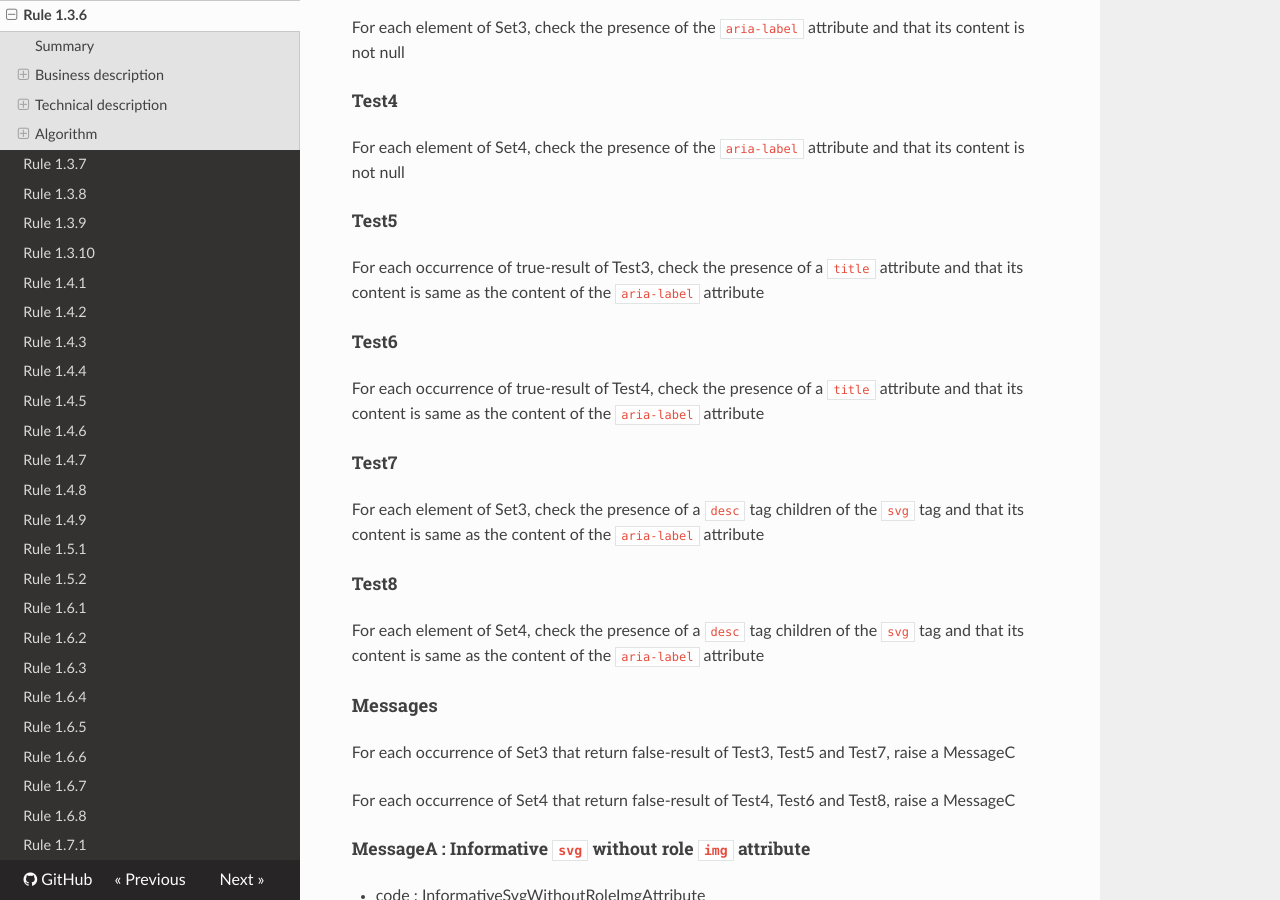
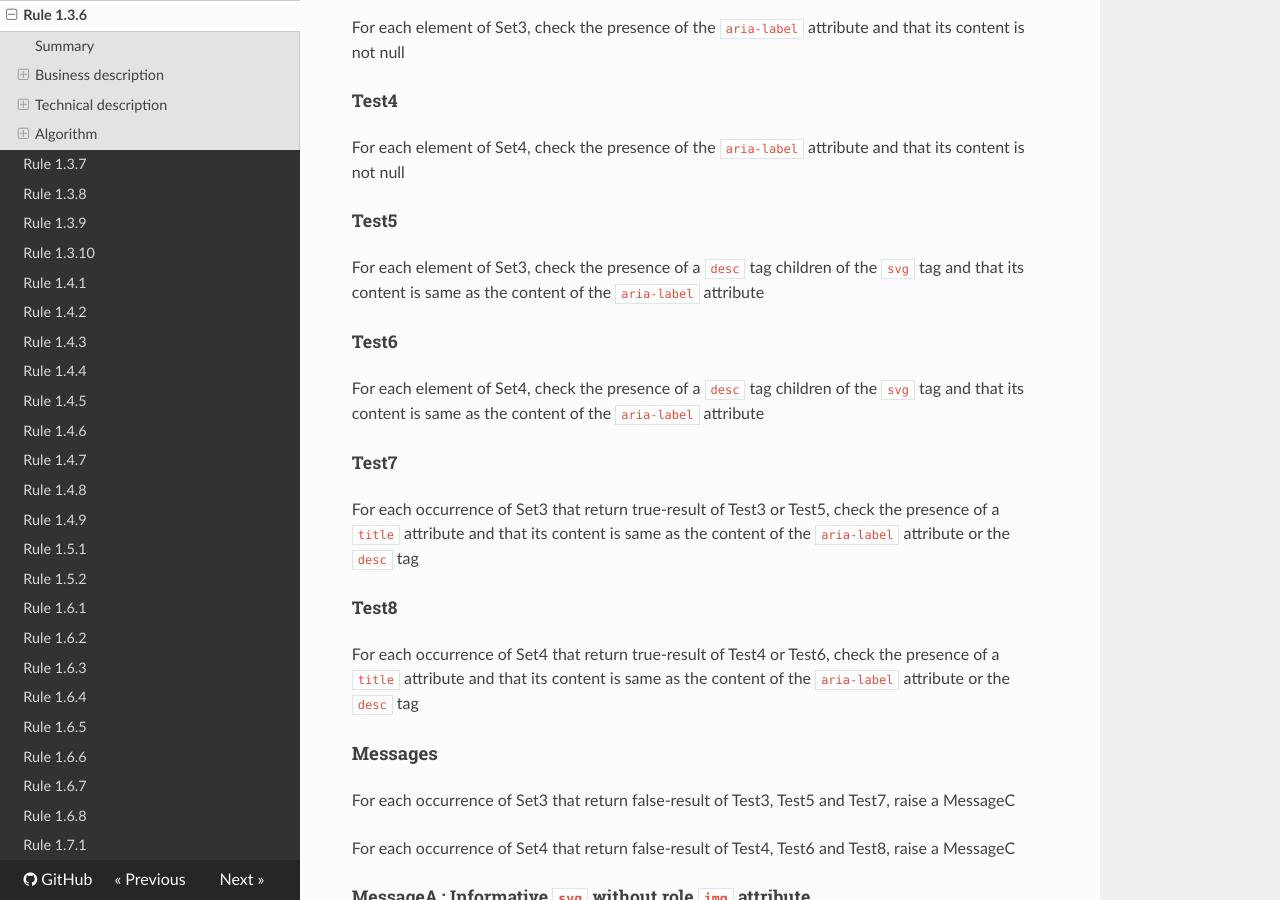
Before and after one commit to Tanaguru/Tanaguru-rules-RGAA-3-doc, an MkDocs documentation site: the page built from docs/Rule-1-3-6.md, in a window 1280 px wide and 900 px high, scrolled down 2467 px. Built offline with MkDocs 1.6.1, drawn with Linux system fonts in a browser that asks for light colours; nearby versions of some CDN libraries; old or Windows-style settings are respelled for this version of MkDocs.

Commit message:
Update Rule-1-3-6.md

```diff
--- a/docs/Rule-1-3-6.md
+++ b/docs/Rule-1-3-6.md
@@ -93,19 +93,19 @@ For each element of Set4, check the presence of the `aria-label` attribute and t
 
 ##### Test5
 
-For each occurrence of true-result of Test3, check the presence of a `title` attribute and that its content is same as the content of the `aria-label` attribute
+For each element of Set3, check the presence of a `desc` tag children of the `svg` tag and that its content is same as the content of the `aria-label` attribute
 
 ##### Test6
 
-For each occurrence of true-result of Test4, check the presence of a `title` attribute and that its content is same as the content of the `aria-label` attribute
+For each element of Set4, check the presence of a `desc` tag children of the `svg` tag and that its content is same as the content of the `aria-label` attribute
 
 ##### Test7
 
-For each element of Set3, check the presence of a `desc` tag children of the `svg` tag and that its content is same as the content of the `aria-label` attribute
+For each occurrence of Set3 that return true-result of Test3 or Test5, check the presence of a `title` attribute and that its content is same as the content of the `aria-label` attribute or the `desc` tag
 
 ##### Test8
 
-For each element of Set4, check the presence of a `desc` tag children of the `svg` tag and that its content is same as the content of the `aria-label` attribute
+For each occurrence of Set4 that return true-result of Test4 or Test6, check the presence of a `title` attribute and that its content is same as the content of the `aria-label` attribute or the `desc` tag
 
 #### Messages
 
```
